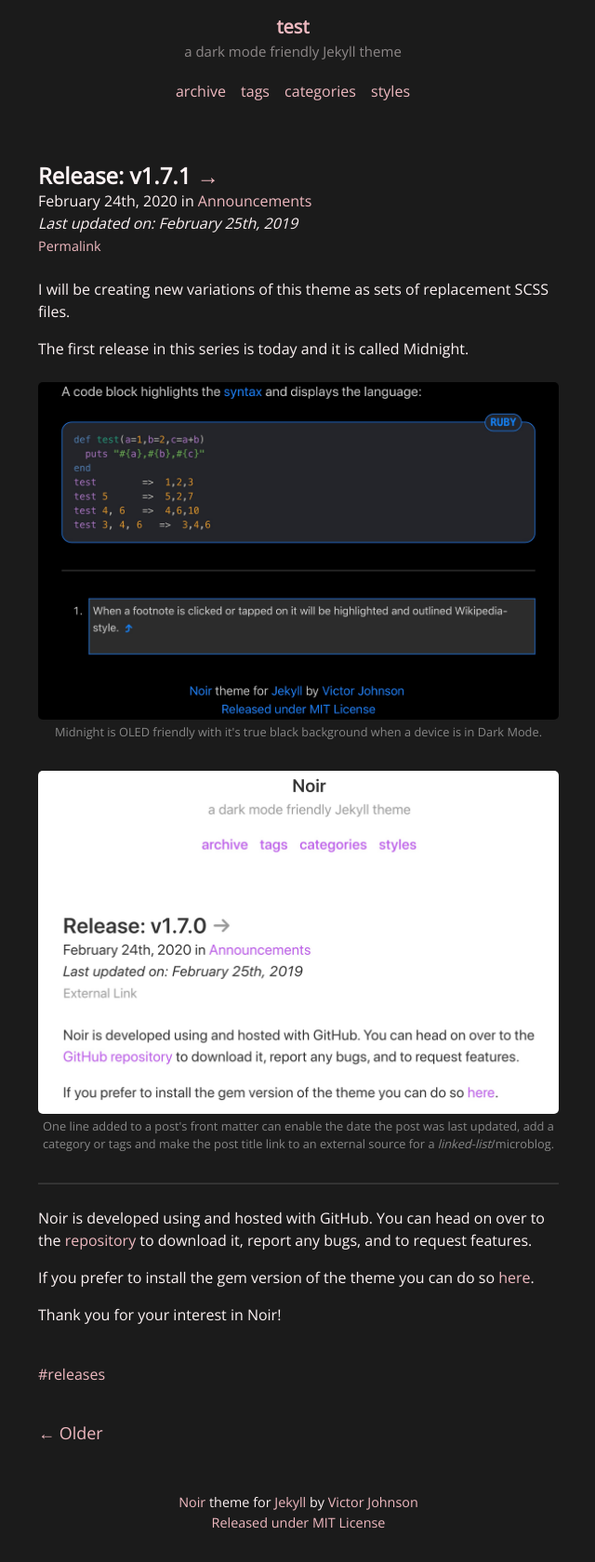
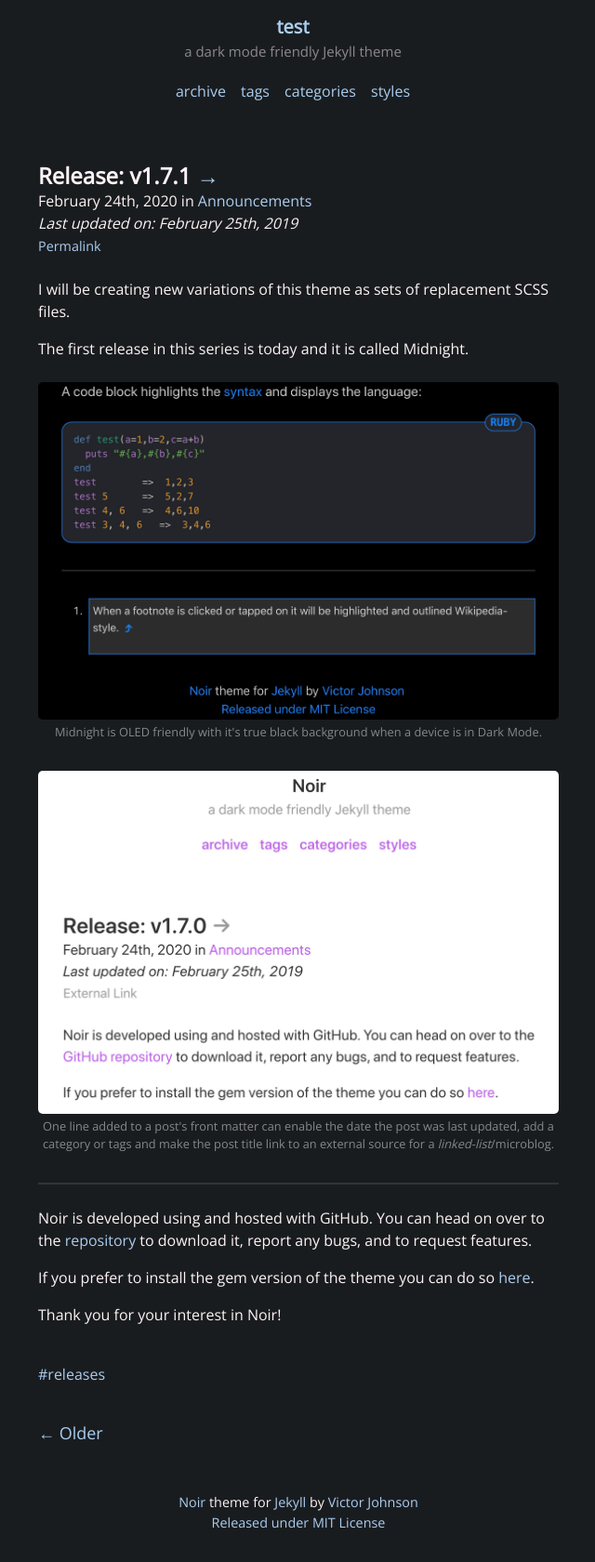
Before and after one commit to sally/sally.github.io, a Jekyll site: the page built from index.html, in a window 1280 px wide. Shown: the whole page at 93% size, without its empty margins (319-959 px from the left). Built offline with Jekyll 4.4.1, drawn with Linux system fonts in a browser that asks for light colours; the list of posts is cut into pages by our own code.

Commit message:
change base colors

```diff
--- a/_config.yml
+++ b/_config.yml
@@ -3,7 +3,7 @@ title: test
 tagline: a dark mode friendly Jekyll theme
 url: https://sally.github.io
 paginate: 1
-baseurl: "https://sally.github.io"
+baseurl: ""
 permalink: :title/
 
 kramdown:
--- a/_sass/_variables.scss
+++ b/_sass/_variables.scss
@@ -1,12 +1,12 @@
 // Color scheme for light and dark modes.
 
 $light: #ff0066;
-$dark: #efb9c0;
+$dark: #abcdef;
 
 // Highlighting color for code block borders and language name.
 
 $code-light: #ff0066;
-$code-dark: #efb9c0;
+$code-dark: #a3cdf8;
 
 $message-green: #62bb47;
 $message-yellow: #fcb827;
@@ -23,7 +23,7 @@ $root-line-height: 1.5;
 $body-color: rgba(0,0,0,.8);
 $body-bg: rgba(0,0,0,.03);
 $body-color-dark: #fdf3f4;
-$body-bg-dark: #1b1b1b;
+$body-bg-dark: #191c1f;
 
 $large-breakpoint: 38em;
 $large-font-size: 16px;
```
